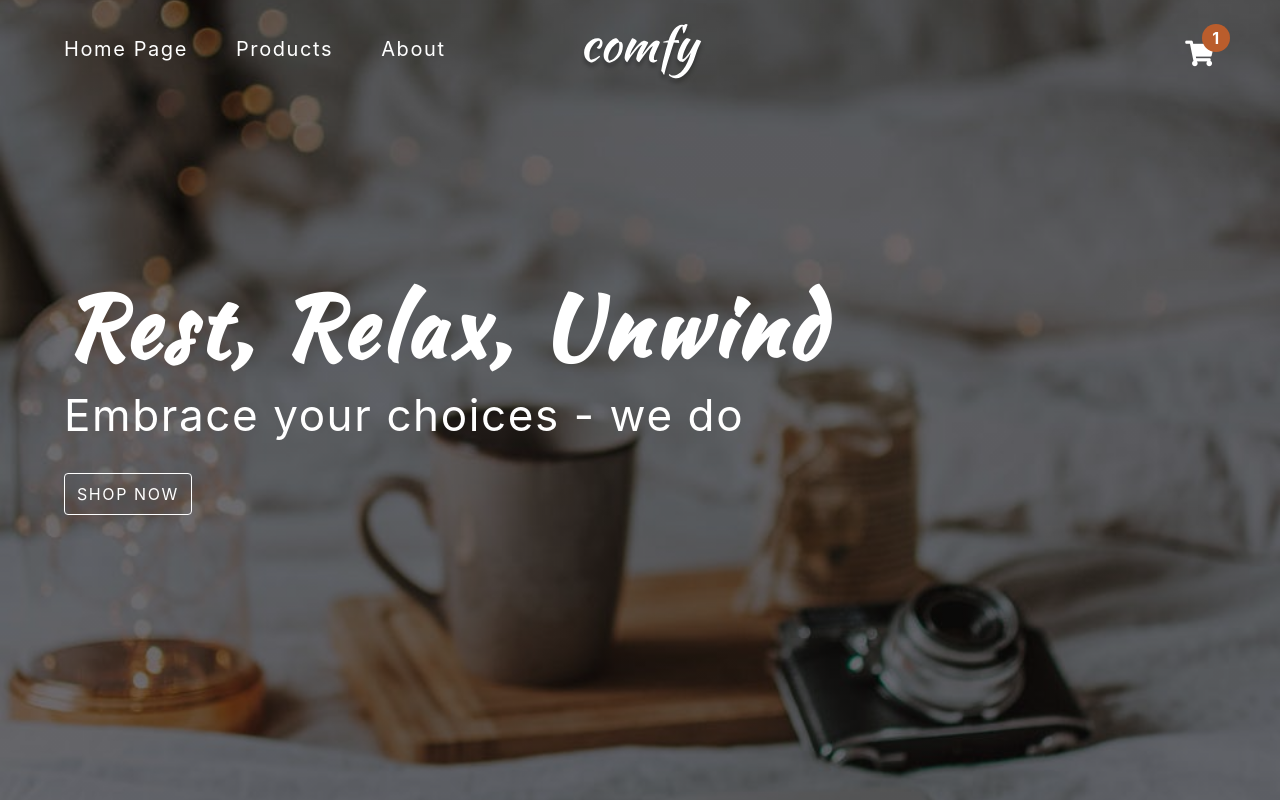
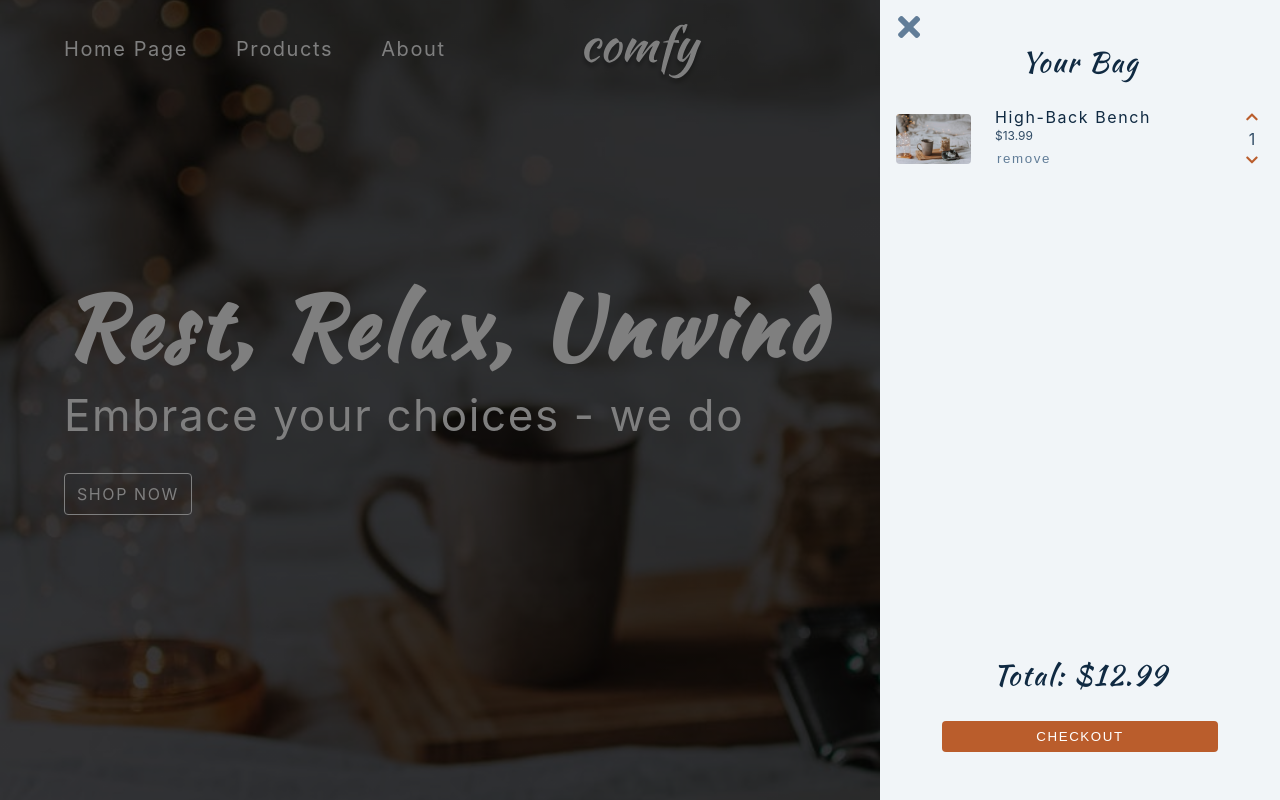
Before and after one commit to vasil-yordanov14/comfy-store, a plain HTML site: page index.html in a window 1280 px wide. Both pictures are taken after a click on the button 1199 px from the left and 54 px from the top of the page. Drawn offline with Linux system fonts and the light colour scheme.

Commit message:
toggle cart

```diff
--- a/index.html
+++ b/index.html
@@ -83,6 +83,50 @@
         </ul>
       </aside>
     </div>
+    <!-- cart -->
+    <div class="cart-overlay">
+      <aside class="cart">
+        <button class="cart-close">
+          <i class="fas fa-times"></i>
+        </button>
+        <header>
+          <h3 class="text-slanted">your bag</h3>
+        </header>
+        <!-- cart items -->
+        <div class="cart-items">
+          <!-- single item -->
+          <article class="cart-item" data-id="">
+            <img
+              src="./images/main-bcg.jpeg"
+              class="cart-item-img"
+              alt="name"
+            />
+            <!-- item info -->
+            <div>
+              <h4 class="cart-item-name">high-back bench</h4>
+              <p class="cart-item-price">$13.99</p>
+              <button class="cart-item-remove-btn">remove</button>
+            </div>
+            <!-- amount -->
+            <div>
+              <button class="cart-item-increase-btn">
+                <i class="fas fa-chevron-up"></i>
+              </button>
+              <p class="cart-item-amount">1</p>
+              <button class="cart-item-decrease-btn">
+                <i class="fas fa-chevron-down"></i>
+              </button>
+            </div>
+          </article>
+          <!-- end of single item -->
+        </div>
+        <!-- footer -->
+        <footer>
+          <h3 class="cart-total text-slanted">total: $12.99</h3>
+          <button class="cart-checkout btn">checkout</button>
+        </footer>
+      </aside>
+    </div>
     <script type="module" src="index.js"></script>
   </body>
 </html>
--- a/src/cart/toggleCart.js
+++ b/src/cart/toggleCart.js
@@ -1,3 +1,17 @@
-import { getElement } from '../utils.js';
+import { getElement } from "../utils.js";
 
-export const openCart = () => {};
+const cartOverlay = getElement(`.cart-overlay`);
+const closeCartBtn = getElement(`.cart-close`);
+const toggleCartBtn = getElement(`.toggle-cart`);
+
+toggleCartBtn.addEventListener(`click`, () => {
+  cartOverlay.classList.add(`show`);
+});
+
+closeCartBtn.addEventListener(`click`, () => {
+  cartOverlay.classList.remove(`show`);
+});
+
+export const openCart = () => {
+  cartOverlay.classList.add(`show`);
+};
```
